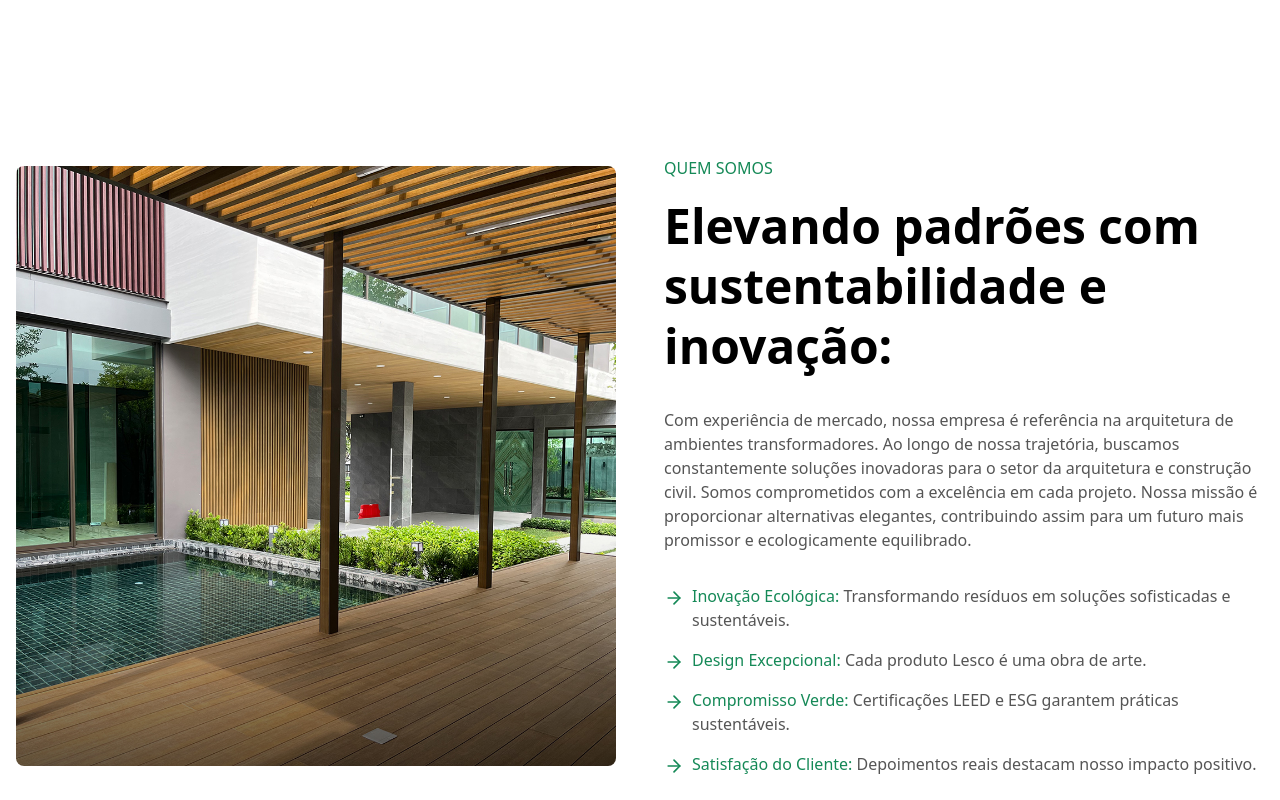
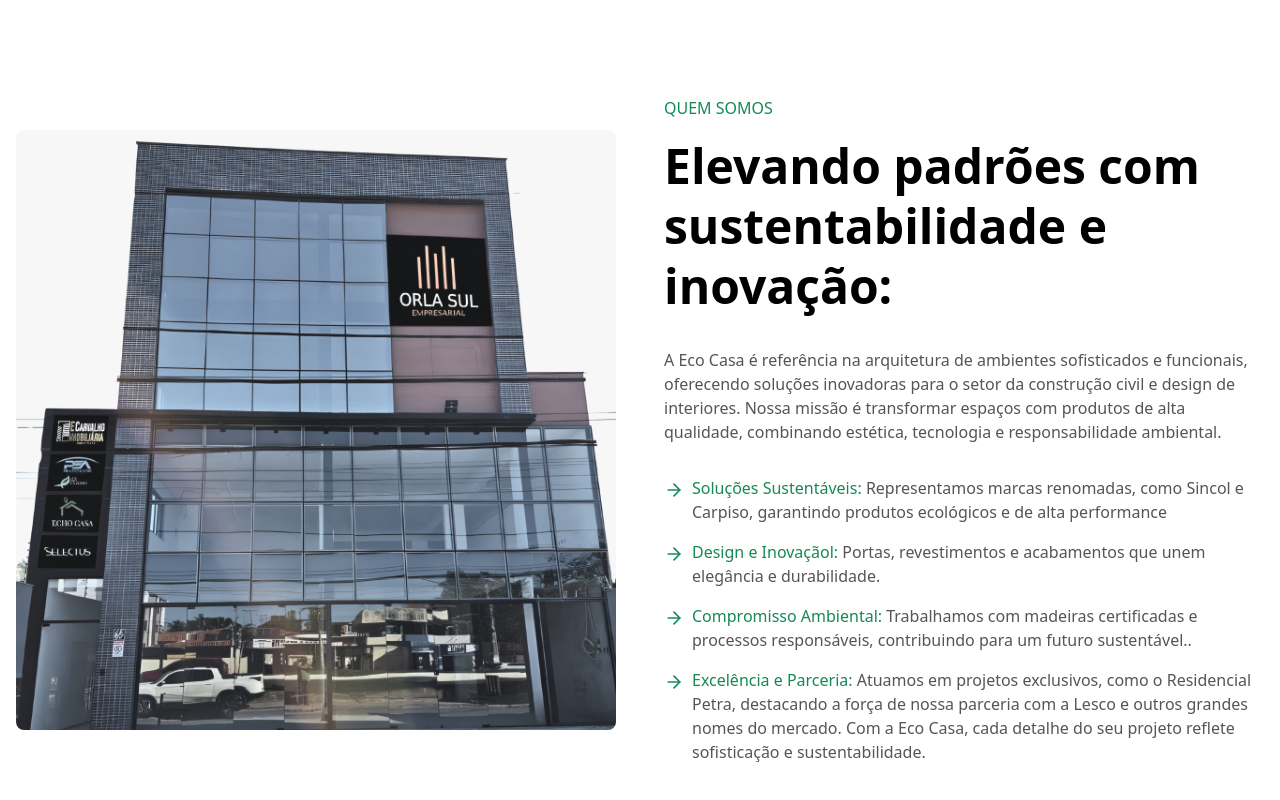
Before and after one commit to Kibryant/eco-casa, a Next.js app: page /quem-somos in a window 1280 px wide. Shown: the part 1300-2100 px from the top of the page. Built offline with nearby package versions, Linux system fonts and the light colour scheme.

Commit message:
fix about-content

```diff
--- a/src/components/about-content.tsx
+++ b/src/components/about-content.tsx
@@ -2,8 +2,6 @@
 
 import { motion } from "framer-motion";
 import { ArrowRight, Lightbulb, Award, Medal } from "lucide-react";
-import { CountUp } from "./count-up";
-import { parseStatValue } from "@/functions/parse-stat-value";
 import Image from "next/image";
 
 const stats = [
@@ -26,21 +24,24 @@
 
 const highlights = [
 	{
-		title: "Inovação Ecológica:",
+		title: "Soluções Sustentáveis:",
 		description:
-			"Transformando resíduos em soluções sofisticadas e sustentáveis.",
+			"Representamos marcas renomadas, como Sincol e Carpiso, garantindo produtos ecológicos e de alta performance",
 	},
 	{
-		title: "Design Excepcional:",
-		description: "Cada produto Lesco é uma obra de arte.",
+		title: "Design e Inovaçãol:",
+		description:
+			"Portas, revestimentos e acabamentos que unem elegância e durabilidade.",
 	},
 	{
-		title: "Compromisso Verde:",
-		description: "Certificações LEED e ESG garantem práticas sustentáveis.",
+		title: "Compromisso Ambiental:",
+		description:
+			"Trabalhamos com madeiras certificadas e processos responsáveis, contribuindo para um futuro sustentável..",
 	},
 	{
-		title: "Satisfação do Cliente:",
-		description: "Depoimentos reais destacam nosso impacto positivo.",
+		title: "Excelência e Parceria:",
+		description:
+			"Atuamos em projetos exclusivos, como o Residencial Petra, destacando a força de nossa parceria com a Lesco e outros grandes nomes do mercado. Com a Eco Casa, cada detalhe do seu projeto reflete sofisticação e sustentabilidade.",
 	},
 ];
 
@@ -57,7 +58,7 @@
 					>
 						<div className="relative h-[600px] rounded-lg overflow-hidden">
 							<Image
-								src="/about-image.jpg"
+								src="/orla-sul.jpg?height=600&width=800"
 								alt="Arquitetura moderna e sustentável"
 								fill
 								className="object-cover"
@@ -83,13 +84,11 @@
 						</h2>
 
 						<p className="text-foreground/70 mb-8">
-							Com experiência de mercado, nossa empresa é referência na
-							arquitetura de ambientes transformadores. Ao longo de nossa trajetória, buscamos
-							constantemente soluções inovadoras
-							para o setor da arquitetura e construção civil. Somos
-							comprometidos com a excelência em cada projeto. Nossa missão é
-							proporcionar alternativas elegantes, contribuindo
-							assim para um futuro mais promissor e ecologicamente equilibrado.
+							A Eco Casa é referência na arquitetura de ambientes sofisticados e
+							funcionais, oferecendo soluções inovadoras para o setor da
+							construção civil e design de interiores. Nossa missão é
+							transformar espaços com produtos de alta qualidade, combinando
+							estética, tecnologia e responsabilidade ambiental.
 						</p>
 
 						<div className="space-y-4">
--- a/src/components/start-section.tsx
+++ b/src/components/start-section.tsx
@@ -52,7 +52,7 @@
 							animate={{ opacity: 1, y: 0 }}
 							transition={{ duration: 0.6, delay: 0.4 }}
 						>
-							Transformando espaços com soluções sustentáveis e design inovador!
+							Transformando espaços com soluções sofisticadas e design inovador!
 						</motion.p>
 
 						<motion.div
--- a/src/components/welcome-section.tsx
+++ b/src/components/welcome-section.tsx
@@ -20,8 +20,6 @@
 
 						<h2 className="font-display text-4xl lg:text-5xl font-bold mb-8 leading-tight">
 							Nossa Identidade:
-							<br />
-							Sustentabilidade e
 							<br />
 							Inovação
 						</h2>
```
Also changed, not shown: public/orla-sul.jpg (added).
